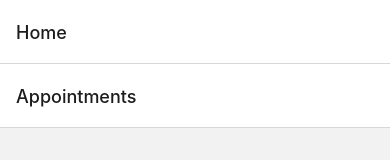
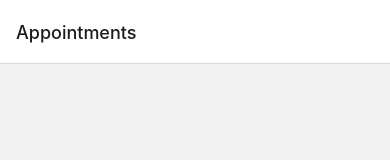
Before and after one commit to Polad10/Assistant, a React Native app: screen / in a window 390 px wide. Shown: the top 160 px of the page. Built offline with nearby package versions, Linux system fonts and the light colour scheme.

Commit message:
remove home header

```diff
--- a/App.tsx
+++ b/App.tsx
@@ -56,7 +56,7 @@
   return (
     <NavigationContainer theme={theme}>
       <Stack.Navigator>
-        <Stack.Screen name='Home' component={Home} />
+        <Stack.Screen name='Home' component={Home} options={{ headerShown: false }} />
         <Stack.Group screenOptions={{ presentation: 'modal' }}>
           <Stack.Screen name='NewAppointment' component={NewAppointment} />
         </Stack.Group>
```
